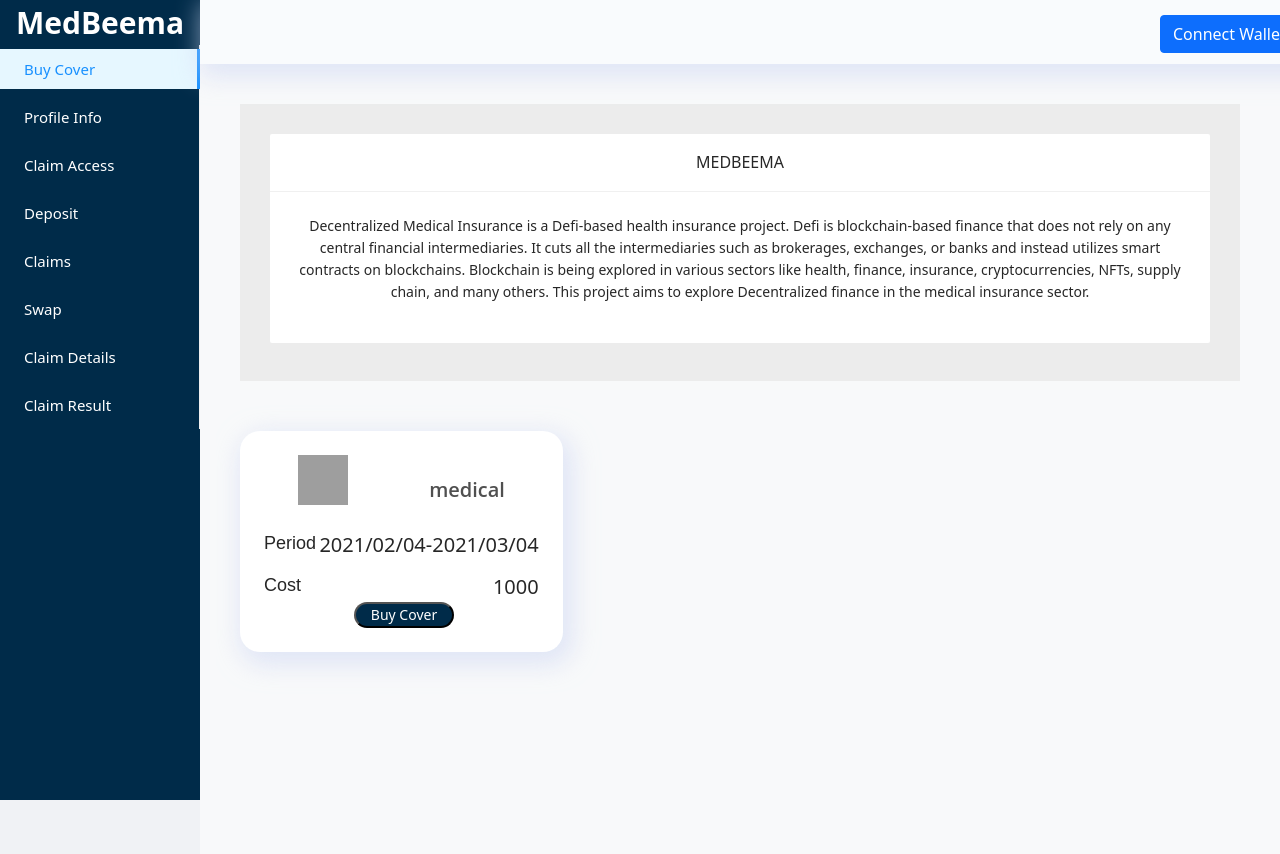
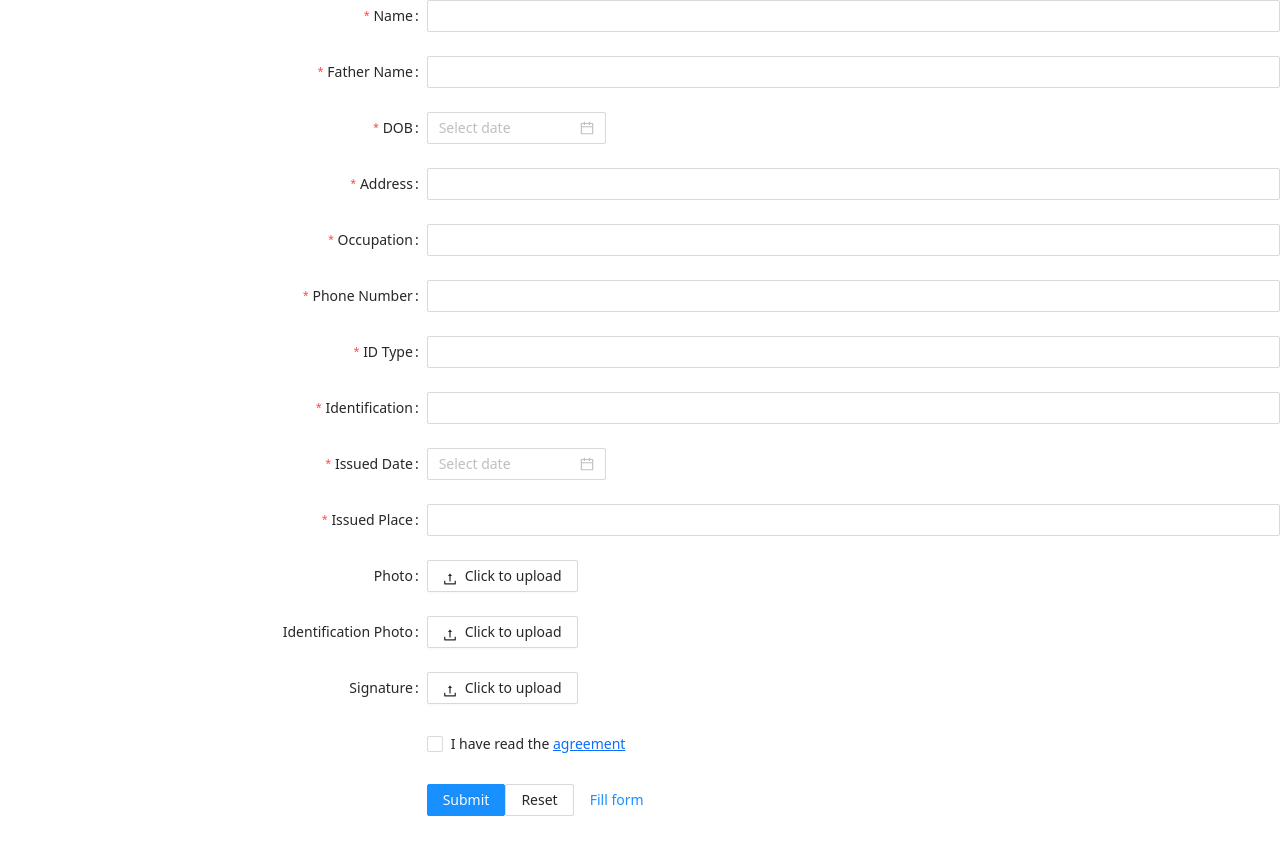
Before and after one commit to Med-Beema/Med-Beema-FrontEnd, a React (Create React App) app: page / in a window 1280 px wide. Shown: the top 854 px of the page. After the commit the page ends 816 px from the top, so only its background shows below. Built offline with nearby package versions, Linux system fonts and the light colour scheme; grey boxes are pictures that could not be loaded.

Commit message:
design.js

```diff
--- a/package.json
+++ b/package.json
@@ -17,6 +17,7 @@
     "react-bootstrap": "^2.1.1",
     "react-datepicker": "^4.6.0",
     "react-dom": "^17.0.2",
+    "react-icons": "^4.3.1",
     "react-router-dom": "^6.2.1",
     "react-scripts": "5.0.0",
     "web-vitals": "^2.1.4"
--- a/src/App.js
+++ b/src/App.js
@@ -1,13 +1,15 @@
 import React from "react";
 import { BrowserRouter } from "react-router-dom";
 import Dashboard from "./components/layout/Dashboard";
+import Design from "./design";
 
 function App() {
   return (
     <div className="App">
-      <BrowserRouter>
+      {/* <BrowserRouter>
         <Dashboard />
-      </BrowserRouter>
+      </BrowserRouter> */}
+      <Design />
     </div>
   );
 }
--- a/src/components/policyholderform/form.js
+++ b/src/components/policyholderform/form.js
@@ -1,4 +1,4 @@
-//###############antd design################
+// ###############antd design################
 // import React, { useState } from "react";
 // import "./policyholderform.css";
 // import { Container } from "react-bootstrap";
--- /dev/null
+++ b/src/design.css
@@ -0,0 +1,13 @@
+.sidebar {
+  width: 200px;
+  height: 100vh;
+  background-color: #002b49;
+  position: fixed;
+}
+.flex-column {
+  align-items: center;
+  padding-top: 50px;
+  text-decoration: none;
+  color: #f5f5f5;
+  font-size: 18px;
+}
--- /dev/null
+++ b/src/design.js
@@ -0,0 +1,275 @@
+import React, { useState } from "react";
+import "./design.css";
+import { Form, Input, Upload, Checkbox, Button, DatePicker } from "antd";
+import { UploadOutlined } from "@ant-design/icons";
+const formItemLayout = {
+  labelCol: {
+    xs: {
+      span: 24,
+    },
+    sm: {
+      span: 8,
+    },
+  },
+  wrapperCol: {
+    xs: {
+      span: 24,
+    },
+    sm: {
+      span: 16,
+    },
+  },
+};
+const tailFormItemLayout = {
+  wrapperCol: {
+    xs: {
+      span: 24,
+      offset: 0,
+    },
+    sm: {
+      span: 16,
+      offset: 8,
+    },
+  },
+};
+
+const normFile = (e) => {
+  console.log("Upload event:", e);
+
+  if (Array.isArray(e)) {
+    return e;
+  }
+
+  return e && e.fileList;
+};
+
+export default function Design() {
+  const [form] = Form.useForm();
+
+  const onFinish = (values) => {
+    console.log("Received values of form: ", values);
+  };
+
+  const onReset = () => {
+    form.resetFields();
+  };
+
+  const onFill = () => {
+    form.setFieldsValue({
+      name: "Yunip Lal Shrestha",
+      fatherName: "Ram Shrestha",
+      permanentAddress: "Hetauda",
+      occupation: "Engineer",
+      contactNum: "9876545278",
+      identificationNum: "0276786969",
+      idType: "Citizenship",
+      issuedPlace: "Hetauda",
+    });
+  };
+
+  const [autoCompleteResult, setAutoCompleteResult] = useState([]);
+
+  return (
+    <Form
+      {...formItemLayout}
+      form={form}
+      name="register"
+      onFinish={onFinish}
+      scrollToFirstError
+    >
+      <Form.Item
+        name="name"
+        label="Name"
+        rules={[
+          {
+            required: true,
+            message: "Please input your Name!",
+            whitespace: true,
+          },
+        ]}
+      >
+        <Input />
+      </Form.Item>
+      <Form.Item
+        name="fatherName"
+        label="Father Name"
+        rules={[
+          {
+            required: true,
+            message: "Please input your father name!",
+            whitespace: true,
+          },
+        ]}
+      >
+        <Input />
+      </Form.Item>
+      <Form.Item
+        name="dob"
+        label="DOB"
+        rules={[
+          {
+            type: "object",
+            required: true,
+            message: "Please select date!",
+          },
+        ]}
+      >
+        <DatePicker />
+      </Form.Item>
+      <Form.Item
+        name="permanentAddress"
+        label="Address"
+        rules={[
+          {
+            required: true,
+            message: "Please input your address!",
+          },
+        ]}
+      >
+        <Input />
+      </Form.Item>
+      <Form.Item
+        name="occupation"
+        label="Occupation"
+        rules={[
+          {
+            required: true,
+            message: "Please input your occupation!",
+          },
+        ]}
+      >
+        <Input />
+      </Form.Item>
+
+      <Form.Item
+        name="contactNum"
+        label="Phone Number"
+        rules={[
+          {
+            required: true,
+            message: "Please input your phone number!",
+          },
+        ]}
+      >
+        <Input
+          style={{
+            width: "100%",
+          }}
+        />
+      </Form.Item>
+      <Form.Item
+        name="idType"
+        label="ID Type"
+        rules={[
+          {
+            required: true,
+            message: "Please input your ID Type!",
+          },
+        ]}
+      >
+        <Input />
+      </Form.Item>
+      <Form.Item
+        name="identificationNum"
+        label="Identification"
+        rules={[
+          {
+            required: true,
+            message: "Please input your Identification!",
+          },
+        ]}
+      >
+        <Input />
+      </Form.Item>
+
+      <Form.Item
+        name="issuedDate"
+        label="Issued Date"
+        rules={[
+          {
+            type: "object",
+            required: true,
+            message: "Please select date!",
+          },
+        ]}
+      >
+        <DatePicker />
+      </Form.Item>
+
+      <Form.Item
+        name="issuePlace"
+        label="Issued Place"
+        rules={[
+          {
+            required: true,
+            message: "Please input your Issued Place!",
+          },
+        ]}
+      >
+        <Input />
+      </Form.Item>
+
+      <Form.Item
+        name="photo"
+        label="Photo"
+        valuePropName="fileList"
+        getValueFromEvent={normFile}
+      >
+        <Upload name="logo" action="/upload.do" listType="picture">
+          <Button icon={<UploadOutlined />}>Click to upload</Button>
+        </Upload>
+      </Form.Item>
+      <Form.Item
+        name="identificationPhoto"
+        label="Identification Photo"
+        valuePropName="fileList"
+        getValueFromEvent={normFile}
+      >
+        <Upload name="logo" action="/upload.do" listType="picture">
+          <Button icon={<UploadOutlined />}>Click to upload</Button>
+        </Upload>
+      </Form.Item>
+      <Form.Item
+        name="signature"
+        label="Signature"
+        valuePropName="fileList"
+        getValueFromEvent={normFile}
+      >
+        <Upload name="logo" action="/upload.do" listType="picture">
+          <Button icon={<UploadOutlined />}>Click to upload</Button>
+        </Upload>
+      </Form.Item>
+
+      <Form.Item
+        name="agreement"
+        valuePropName="checked"
+        rules={[
+          {
+            validator: (_, value) =>
+              value
+                ? Promise.resolve()
+                : Promise.reject(
+                    new Error("You must agree before submitting.")
+                  ),
+          },
+        ]}
+        {...tailFormItemLayout}
+      >
+        <Checkbox>
+          I have read the <a href="">agreement</a>
+        </Checkbox>
+      </Form.Item>
+      <Form.Item {...tailFormItemLayout}>
+        <Button type="primary" htmlType="submit">
+          Submit
+        </Button>
+        <Button htmlType="button" onClick={onReset}>
+          Reset
+        </Button>
+        <Button type="link" htmlType="button" onClick={onFill}>
+          Fill form
+        </Button>
+      </Form.Item>
+    </Form>
+  );
+}
--- a/src/index.js
+++ b/src/index.js
@@ -2,6 +2,7 @@ import React from "react";
 import ReactDOM from "react-dom";
 import App from "./App";
 import "bootstrap/dist/css/bootstrap.min.css";
+
 <link
   rel="stylesheet"
   href="https://fonts.googleapis.com/css?family=Open+Sans:400,600%7Csans-serif"
```
Also changed, not shown: src/sidebardata.js (added, +43 -0 lines), 1 other file (tests, documents, lock files or other folders).
